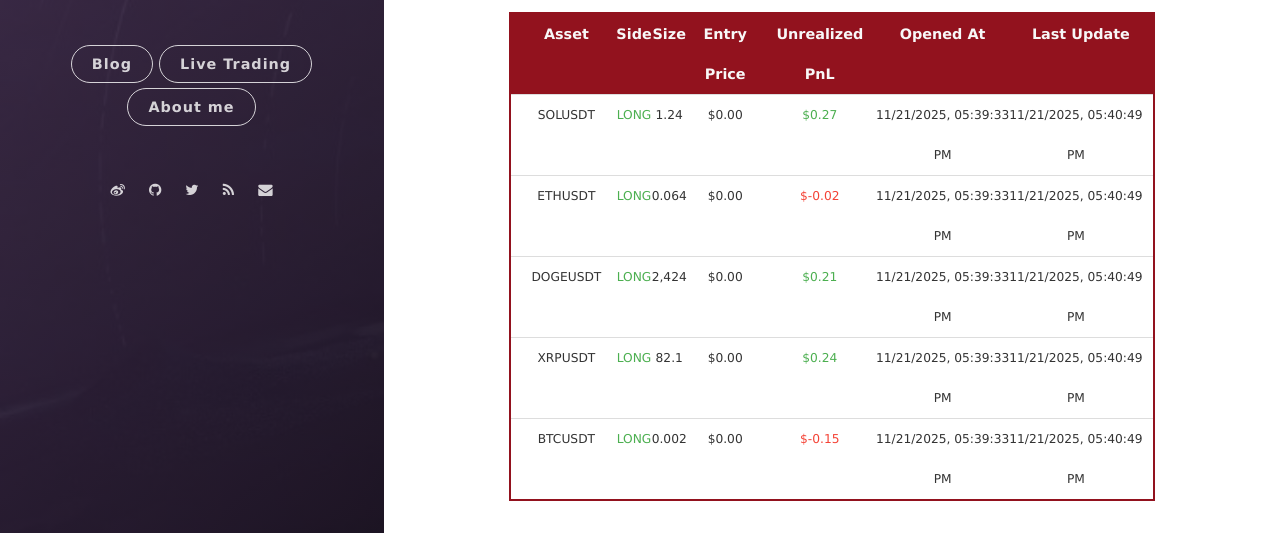
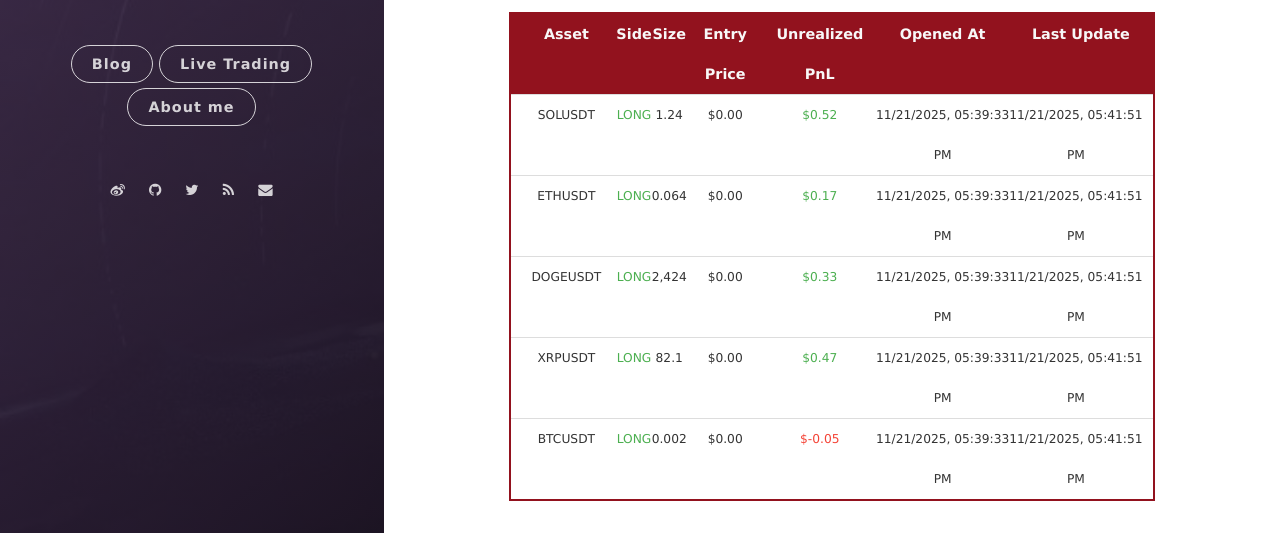
Before and after one commit to leeyegy/leeyegy.github.io, a Jekyll site: the page built from live-trading.html, in a window 1280 px wide and 1243 px high. Shown: the part 642-1175 px from the top of the window. Built offline with Jekyll 4.4.1, drawn with Linux system fonts in a browser that asks for light colours; nearby versions of some CDN libraries.

Commit message:
AccountMonitor: refresh positions 2025-11-22T01:41:51+08:00

```diff
--- a/assets/data/binance/positions.json
+++ b/assets/data/binance/positions.json
@@ -4,44 +4,44 @@
     "side": "LONG",
     "size": 1.24,
     "entryPrice": 0.0,
-    "unrealizedPnl": 0.26790104,
+    "unrealizedPnl": 0.5201178,
     "openedAt": "2025-11-22T01:39:33+08:00",
-    "reportedAt": "2025-11-22T01:40:49+08:00"
+    "reportedAt": "2025-11-22T01:41:51+08:00"
   },
   {
     "symbol": "ETHUSDT",
     "side": "LONG",
     "size": 0.064,
     "entryPrice": 0.0,
-    "unrealizedPnl": -0.01672,
+    "unrealizedPnl": 0.16911367,
     "openedAt": "2025-11-22T01:39:33+08:00",
-    "reportedAt": "2025-11-22T01:40:49+08:00"
+    "reportedAt": "2025-11-22T01:41:51+08:00"
   },
   {
     "symbol": "DOGEUSDT",
     "side": "LONG",
     "size": 2424.0,
     "entryPrice": 0.0,
-    "unrealizedPnl": 0.21401496,
+    "unrealizedPnl": 0.3335424,
     "openedAt": "2025-11-22T01:39:33+08:00",
-    "reportedAt": "2025-11-22T01:40:49+08:00"
+    "reportedAt": "2025-11-22T01:41:51+08:00"
   },
   {
     "symbol": "XRPUSDT",
     "side": "LONG",
     "size": 82.1,
     "entryPrice": 0.0,
-    "unrealizedPnl": 0.24035431,
+    "unrealizedPnl": 0.46803157,
     "openedAt": "2025-11-22T01:39:33+08:00",
-    "reportedAt": "2025-11-22T01:40:49+08:00"
+    "reportedAt": "2025-11-22T01:41:51+08:00"
   },
   {
     "symbol": "BTCUSDT",
     "side": "LONG",
     "size": 0.002,
     "entryPrice": 0.0,
-    "unrealizedPnl": -0.1496,
+    "unrealizedPnl": -0.0466613,
     "openedAt": "2025-11-22T01:39:33+08:00",
-    "reportedAt": "2025-11-22T01:40:49+08:00"
+    "reportedAt": "2025-11-22T01:41:51+08:00"
   }
 ]
```
